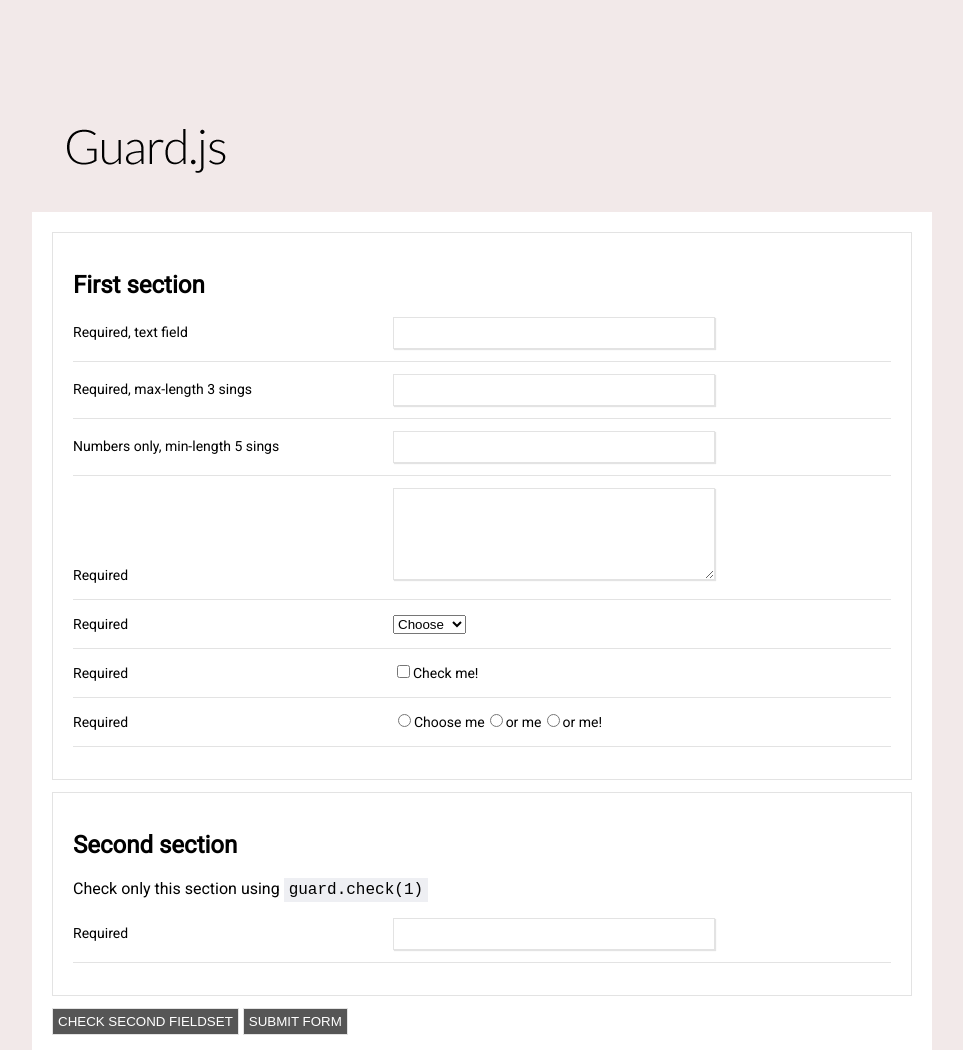
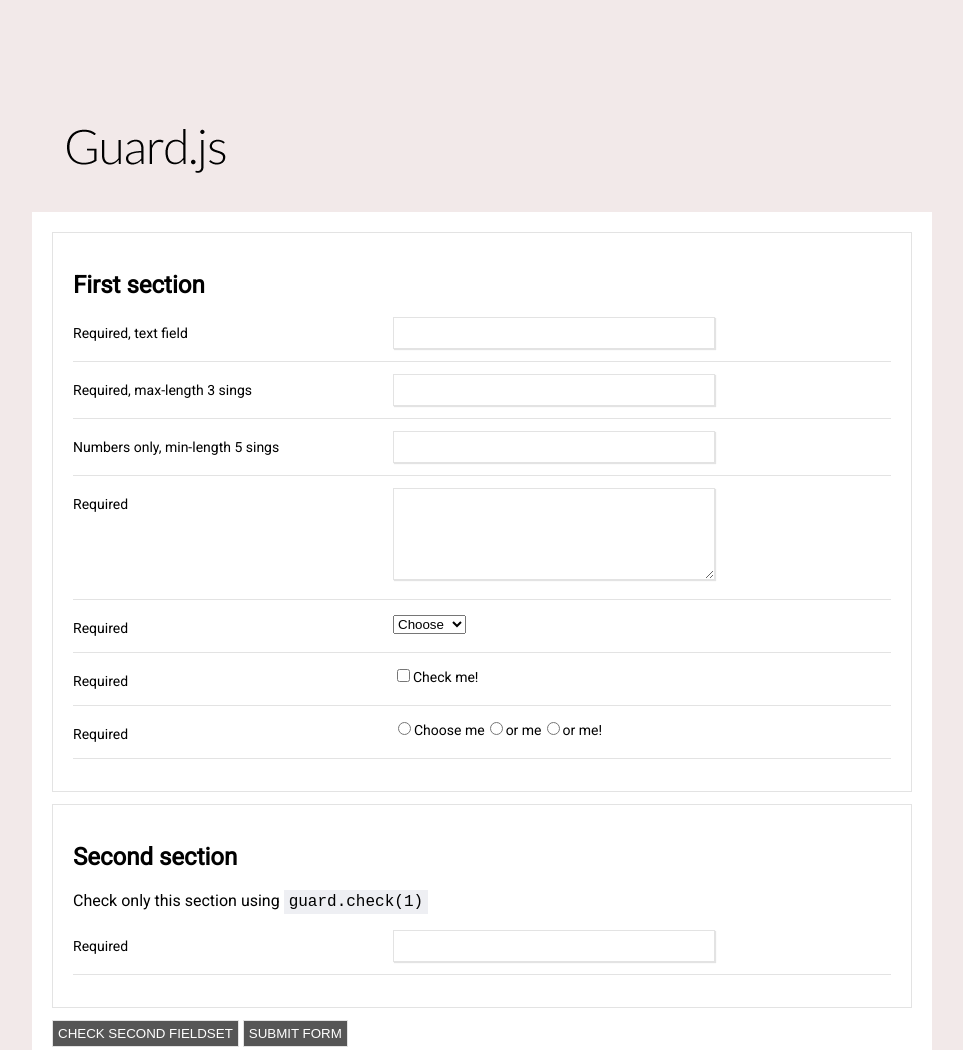
Before and after one commit to mjarmoc/guard, a website: page demo/index.html in a window 1280 px wide. Shown: the top 1050 px of the page, without its empty margins (158-1121 px from the left). Drawn offline with nearby package versions, Linux system fonts and the light colour scheme; files that its build step writes are made by us from their sources.

Commit message:
Styled update.

```diff
--- a/demo/sass/demo.scss
+++ b/demo/sass/demo.scss
@@ -17,7 +17,7 @@ body {
   label {font-size:14px;}
   .form-group {margin:0 0 12px; padding:0 0 12px; border-bottom:1px solid $border;
     span {display:inline-block;}
-    & > label {display: inline-block; width:320px;}
+    & > label {display: inline-block; width:320px; vertical-align: top; padding:4px 0 0;}
   }
   .radio, .checkbox {display:inline-block;}
   [type="text"], textarea {width:300px; height:30px; transition: all 0.5s; border:1px solid $border; @include box-shadow(#e3e3e3 1px 1px 1px); padding:0 10px;}
```
Also changed, not shown: demo/demo.css.
